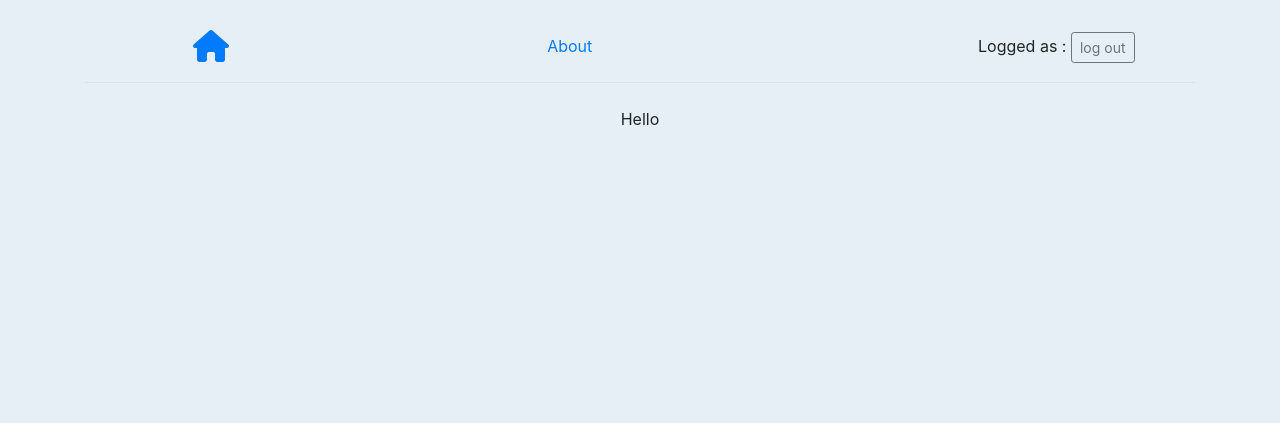
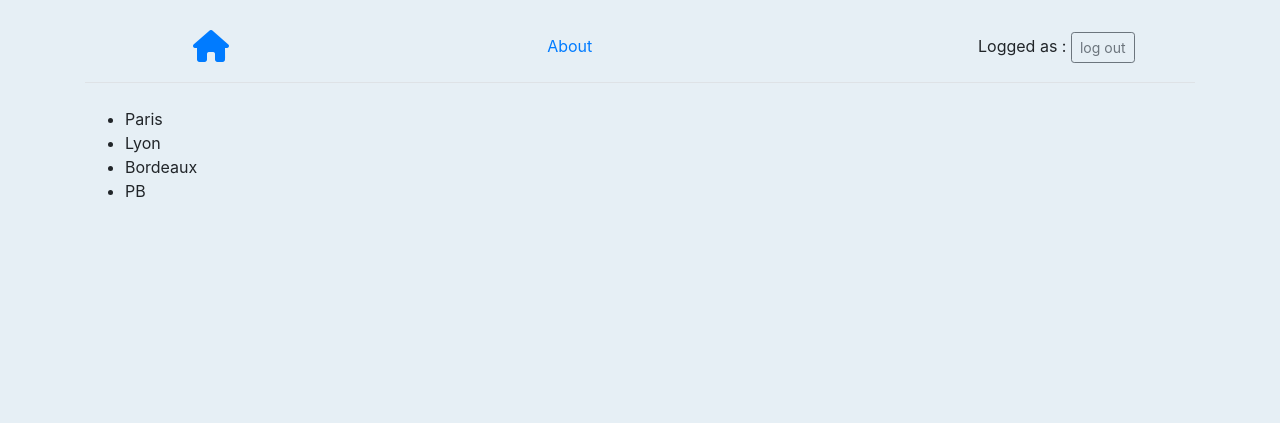
Before and after one commit to emaddar/Airbnb, a Django app: template dashbord/base/templates/index.html in a window 1280 px wide. Shown: the top 423 px of the page. Run offline with Django 4.2, Linux system fonts and the light colour scheme; the template is opened without the code that fills it, so the values that code supplies are empty; the visitor is signed in with stand-in values (Sample User, id 1); some libraries are stand-ins or nearby versions.

Commit message:
list modif.

```diff
--- a/dashbord/base/templates/index.html
+++ b/dashbord/base/templates/index.html
@@ -1,6 +1,13 @@
 {% extends 'base.html' %}
 
 {% block content %}
-Hello
+<div align="left" >
+    <ul>
+        <li>Paris</li>
+        <li>Lyon</li>
+        <li>Bordeaux</li>
+        <li>PB</li>
 
+    </ul>
+</div>
 {% endblock content %}
```
